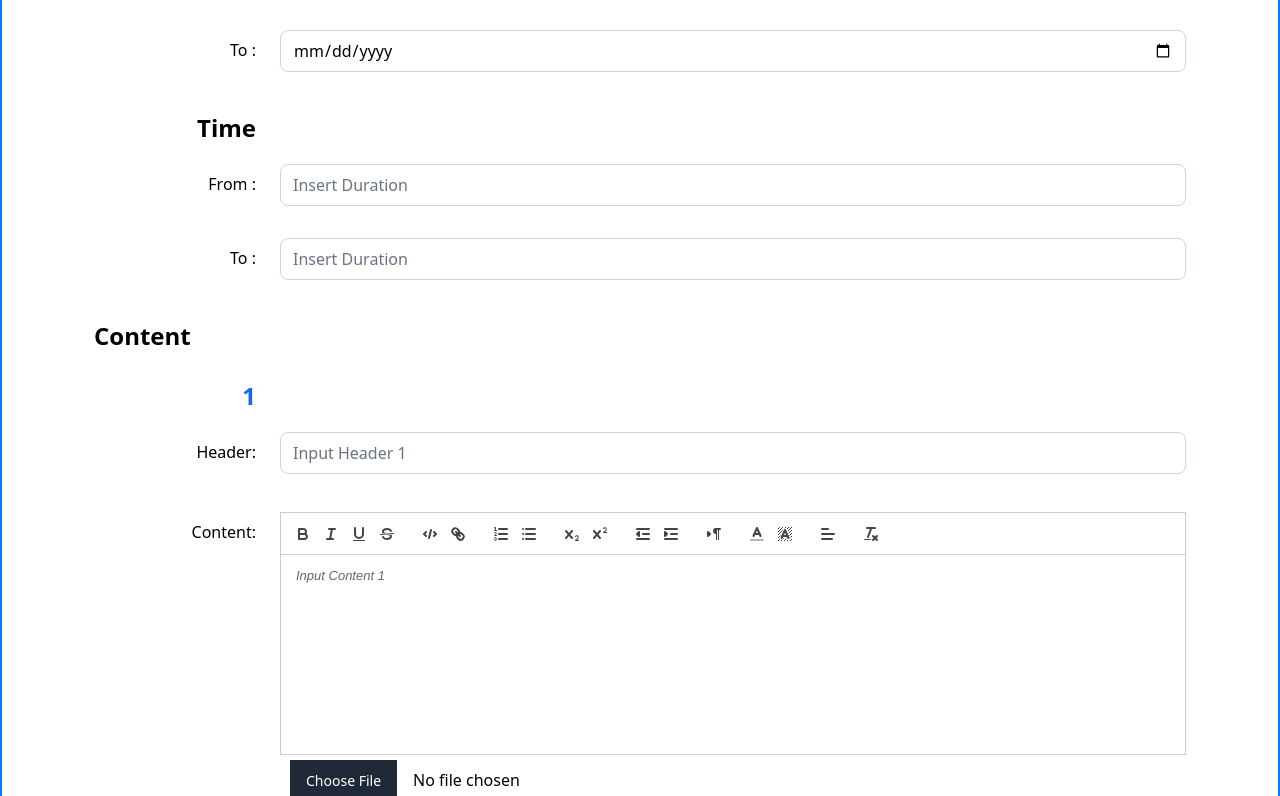
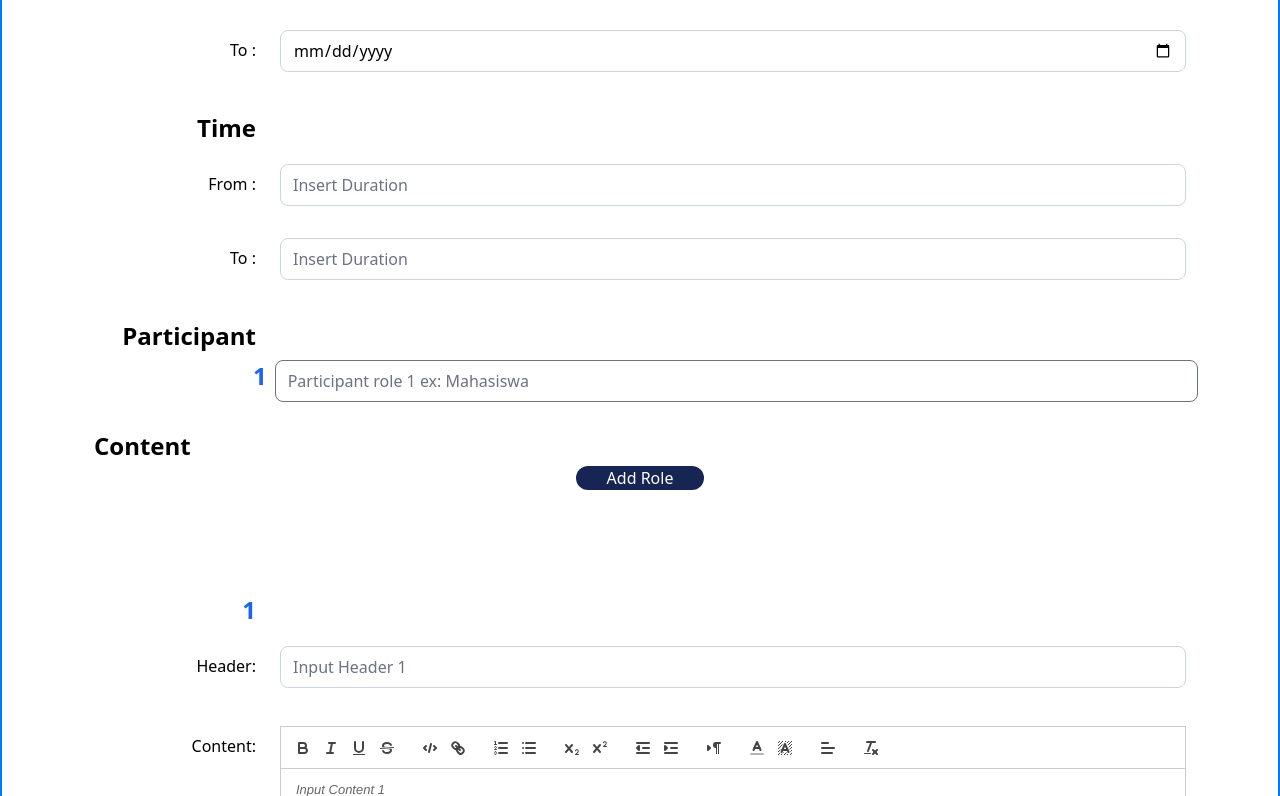
Before and after one commit to fikriymnn/askcreative, a Next.js app: page /dashboardAdmin/events/create in a window 1280 px wide. Shown: the part 917-1713 px from the top of the page. Built offline with nearby package versions, Linux system fonts and the light colour scheme; no server answers; sample sign-in values are in the browser's storage.

Commit message:
new form, dynamic role

```diff
--- a/src/app/dashboardAdmin/events/create/page.jsx
+++ b/src/app/dashboardAdmin/events/create/page.jsx
@@ -168,6 +168,7 @@ function CreateEvent() {
         feeRupiah: feeRupiah,
         quota:numericalQuota,
         capacities:numericalQuota,
+        roles:role,
     });
 
     // Add subset data to the 'galleries' collection
@@ -292,6 +293,25 @@ function CreateEvent() {
 
     "background",
   ];
+
+  const [role, setRole] = useState([{ header: '' }]);
+
+  const handleChanger = (e, index) => {
+    const { name, value } = e.target;
+    const newRole = [...role];
+    newRole[index][name] = value;
+    setRole(newRole);
+  };
+
+  const handleClickr = () => {
+    setRole([...role, { header: '' }]);
+  };
+
+  const handleDeleter = (index) => {
+    const newRole = role.filter((_, i) => i !== index);
+    setRole(newRole);
+  };
+
   return (
     <>
       {isAlert && (
@@ -513,12 +533,67 @@ function CreateEvent() {
                 />
               </div>
             </div>
+             <div className=" flex py-1 px-20 ">
+              <div className=" w-2/12 text-end px-3 text-2xl font-semibold pt-5">
+                <p>Participant </p>
+              </div>
+              <div className=" w-10/12 "></div>
+            </div>
+            {role.map((val, i) => (
+        <div key={i} className="px-20">
+          <div className="flex py-1 gap-2">
+            <div className="w-2/12 text-end  text-2xl font-bold text-blue-600">
+              <p>{i + 1}</p>
+            </div>
+            <div className="w-10/12 flex">
+              <input
+                type="text"
+                name="header"
+                value={val.header}
+                onChange={(e) => handleChanger(e, i)}
+                placeholder={`Participant role ${i + 1} ex: Mahasiswa`}
+                className="w-full  border rounded-lg "
+                />
+                </div>
+              {role.length !== 1 && (
+                <div className="  text-center rounded-sm text-white">
+                  <button
+                    type="button"
+                    onClick={() => handleDeleter(i)}
+                    className="font-light bg-red-700 h-full rounded-md px-3"
+                  >
+                    Delete
+                  </button>
+                </div>
+              )}
+          </div>
+        </div>
+      ))}
             <div className=" flex py-1 px-20 ">
               <div className=" w-10/12 px-3 text-2xl font-semibold pt-5">
                 <p>Content</p>
               </div>
               <div className=" w-10/12 "></div>
             </div>
+            <div>
+
+
+
+
+      <div className="flex justify-center items-center gap-10 mb-20">
+        <div className="w-32 bg-blue-950 text-center rounded-xl text-white">
+          <button
+            type="button"
+            onClick={handleClickr}
+            className="font-light"
+          >
+            Add Role
+          </button>
+        </div>
+      </div>
+    </div>
+
+
             {data.map((val, i) => {
               return (
                 <div key={i}>
```
